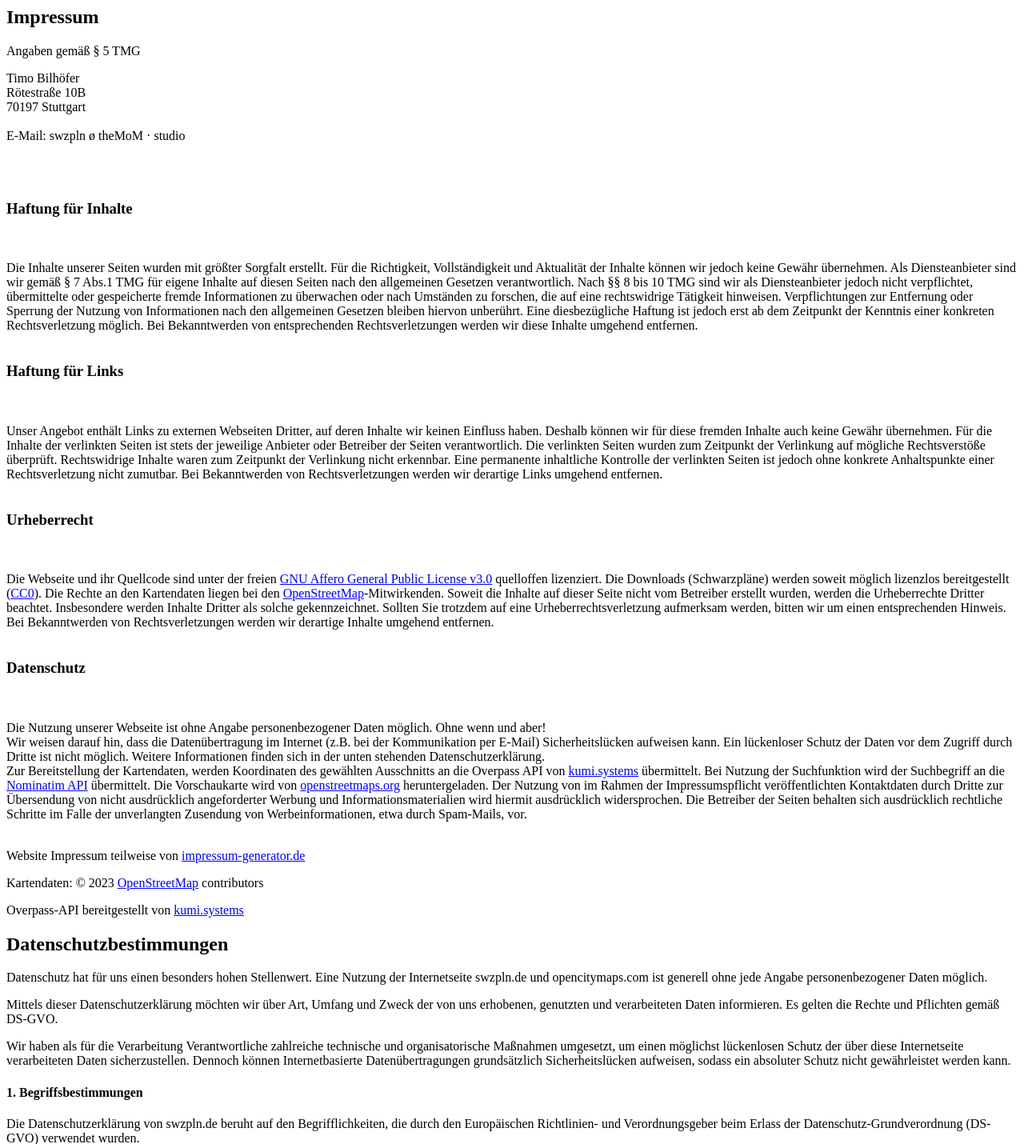
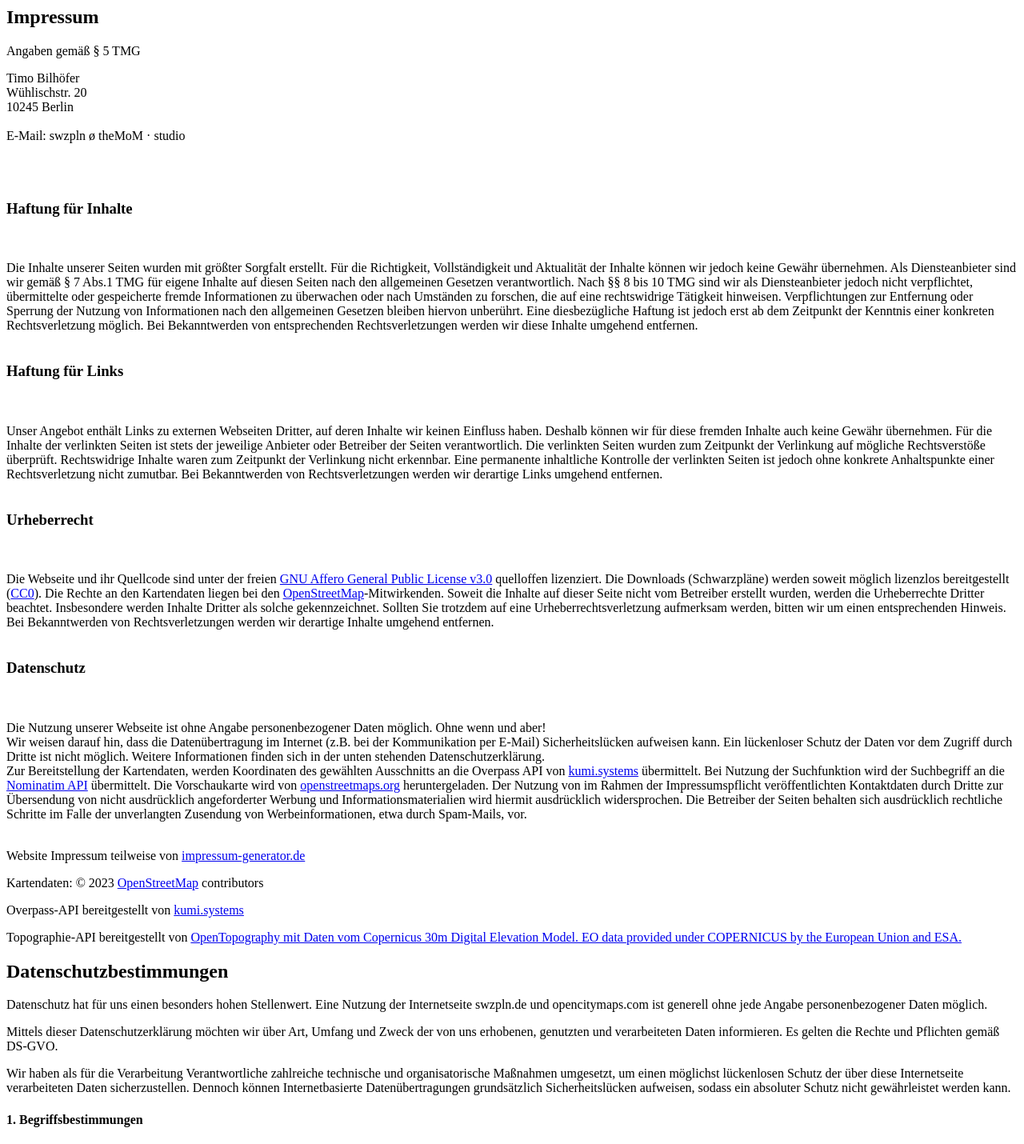
Before and after one commit to timethy96/swzpln.de, a PHP site: page /legal in a window 1280 px wide. Shown: the top 1430 px of the page at 80% size. Run offline with PHP 8.4, Linux system fonts and the light colour scheme.

Commit message:
add legal infos

```diff
--- a/html/index.php
+++ b/html/index.php
@@ -151,6 +151,7 @@ if ($l == "en") {
         <p><?php __($la,$l,'priv_3'); ?></p>
         <p><?php __($la,$l,'priv_4'); ?>. <a href="https://wiki.osmfoundation.org/wiki/Privacy_Policy" target="_blank"><?php __($la,$l,'privacy_agreement'); ?></a>.</p>
         <p><?php __($la,$l,'priv_5'); ?> <a href="https://overpass.kumi.systems/" target="_blank"><?php __($la,$l,'privacy_agreement'); ?></a>.</p>
+        <p><?php __($la,$l,'priv_7'); ?> <a href="https://opentopography.org/privacypolicy" target="_blank"><?php __($la,$l,'privacy_agreement'); ?></a>.</p>
         <div id="map_p_b"><?php __($la,$l,'priv_6'); ?></div>
       </div>
     </div>
--- a/html/legal/index.php
+++ b/html/legal/index.php
@@ -26,8 +26,8 @@ if (!$isAjax) {
     <h2 id="imprint">Impressum</h2>
     <p>Angaben gemäß § 5 TMG</p>
     <p>Timo Bilhöfer <br>
-        Rötestraße 10B<br>
-        70197 Stuttgart <br><br />
+        Wühlischstr. 20<br>
+        10245 Berlin <br><br />
         E-Mail: swzpln ø theMoM · studio
     </p>
     <p>
@@ -58,6 +58,8 @@ if (!$isAjax) {
         <?php echo date("Y"); ?> <a target="_blank" href="https://osm.org/copyright">OpenStreetMap</a> contributors
     </p>
     <p>Overpass-API bereitgestellt von <a target="_blank" href="https://overpass.kumi.systems/">kumi.systems</a></p>
+
+    <p>Topographie-API bereitgestellt von <a target="_blank" href="https://opentopography.org">OpenTopography mit Daten vom Copernicus 30m Digital Elevation Model. EO data provided under COPERNICUS by the European Union and ESA.</a></p>
 
     <h2 id="privacy">Datenschutzbestimmungen</h2>
 
--- a/html/translations.json
+++ b/html/translations.json
@@ -47,6 +47,7 @@
     "priv_3":{"de":"Bei der Nutzung von SWZPLN werden Daten von externen Servern übertragen:", "en":"When using the service, data is transferred from external servers:"},
     "priv_4":{"de":"Die Vorschaukarte wird von <b>openstreetmaps.org</b> heruntergeladen. Die Suchfunktion nutzt die <b>Nominatim API</b>", "en":"The preview map is downloaded from <b>openstreetmaps.org</b>. The search function uses the <b>Nominatim API</b>"},
     "priv_5":{"de":"Die verarbeiteten Kartendaten werden von der <b>Overpass-API von kumi.systems</b> geladen.", "en":"The processed map data is downloaded from the <b>Overpass API from kumi.systems</b>."},
+    "priv_7":{"de":"Die Höhendaten werden von der <b>OpenTopography-API</b> geladen.", "en":"The height data is downloaded from the <b>OpenTopography API</b>."},
     "priv_6":{"de":"Akzeptieren und Karte laden", "en":"Accept and load map"}
 
 }
```
Also changed, not shown: readme.md.
